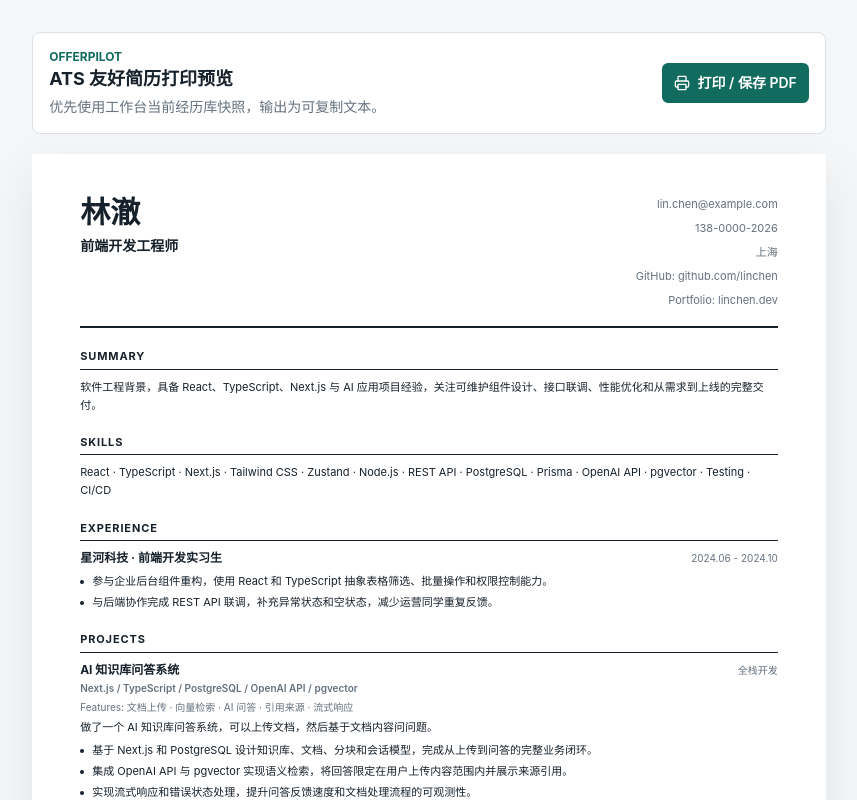
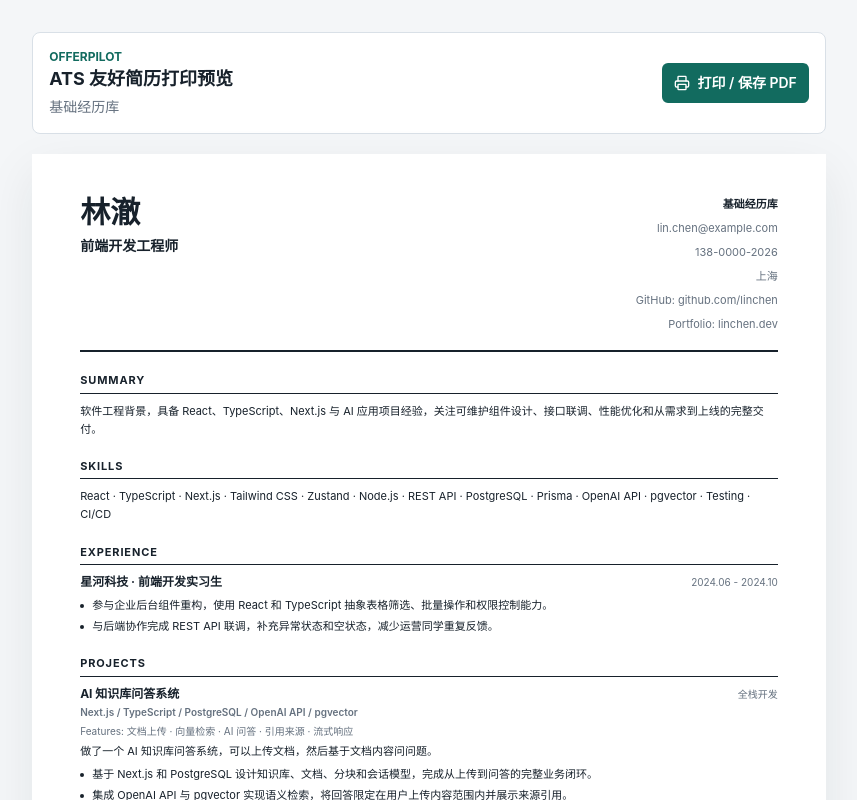
Before and after one commit to xinghe118/offerpilot, a Next.js app: page /resume/print in a window 1280 px wide. Shown: the top 800 px of the page, without its empty margins (211-1068 px from the left). Built offline with nearby package versions, Linux system fonts and the light colour scheme.

Commit message:
feat: preview tailored resume versions

```diff
--- a/components/offer-pilot-workspace.tsx
+++ b/components/offer-pilot-workspace.tsx
@@ -306,7 +306,26 @@ export function OfferPilotWorkspace() {
   }
 
   function preparePrintProfile() {
-    window.localStorage.setItem("offerpilot.printProfile", JSON.stringify(profile));
+    window.localStorage.setItem(
+      "offerpilot.printProfile",
+      JSON.stringify({
+        profile,
+        sourceLabel: "基础经历库",
+      }),
+    );
+  }
+
+  function prepareVersionPrint(version: ResumeVersion) {
+    window.localStorage.setItem(
+      "offerpilot.printProfile",
+      JSON.stringify({
+        profile: version.content,
+        sourceLabel: version.name,
+        targetCompany: version.targetCompany,
+        targetRole: version.targetRole,
+        matchScore: version.matchScore.total,
+      }),
+    );
   }
 
   async function testAiConnection() {
@@ -905,6 +924,16 @@ export function OfferPilotWorkspace() {
                             </Pill>
                           </div>
                           <p className="mt-3 text-sm leading-6 text-muted">{version.content.summary}</p>
+                          <div className="mt-3 flex flex-wrap gap-2">
+                            <a
+                              className="inline-flex h-9 items-center rounded-md border border-line bg-white px-3 text-xs font-semibold text-ink transition hover:border-accent"
+                              href="/resume/print"
+                              onClick={() => prepareVersionPrint(version)}
+                              target="_blank"
+                            >
+                              预览打印
+                            </a>
+                          </div>
                         </div>
                       ))
                     ) : (
--- a/components/resume-print-page-client.tsx
+++ b/components/resume-print-page-client.tsx
@@ -6,26 +6,54 @@ import { seedProfile } from "@/lib/domain/seed-data";
 import type { UserProfile } from "@/lib/domain/types";
 import { ResumePrintView } from "@/components/resume-print-view";
 
-function loadPrintProfile() {
+type PrintSnapshot = {
+  profile: UserProfile;
+  sourceLabel: string;
+  targetCompany?: string;
+  targetRole?: string;
+  matchScore?: number;
+};
+
+const fallbackSnapshot: PrintSnapshot = {
+  profile: seedProfile,
+  sourceLabel: "基础经历库",
+};
+
+function loadPrintSnapshot() {
   try {
     const raw = window.localStorage.getItem("offerpilot.printProfile");
     if (!raw) {
-      return seedProfile;
+      return fallbackSnapshot;
     }
+    const parsed = JSON.parse(raw) as Partial<PrintSnapshot> | Partial<UserProfile>;
+    if ("profile" in parsed && parsed.profile) {
+      return {
+        ...fallbackSnapshot,
+        ...parsed,
+        profile: {
+          ...seedProfile,
+          ...parsed.profile,
+        },
+      };
+    }
+
     return {
-      ...seedProfile,
-      ...(JSON.parse(raw) as Partial<UserProfile>),
+      ...fallbackSnapshot,
+      profile: {
+        ...seedProfile,
+        ...(parsed as Partial<UserProfile>),
+      },
     };
   } catch {
-    return seedProfile;
+    return fallbackSnapshot;
   }
 }
 
 export function ResumePrintPageClient() {
-  const [profile, setProfile] = useState<UserProfile>(seedProfile);
+  const [snapshot, setSnapshot] = useState<PrintSnapshot>(fallbackSnapshot);
 
   useEffect(() => {
-    setProfile(loadPrintProfile());
+    setSnapshot(loadPrintSnapshot());
   }, []);
 
   return (
@@ -34,14 +62,24 @@ export function ResumePrintPageClient() {
         <div>
           <p className="text-xs font-bold uppercase tracking-0 text-accent">OfferPilot</p>
           <h1 className="text-lg font-bold text-ink">ATS 友好简历打印预览</h1>
-          <p className="mt-1 text-sm text-muted">优先使用工作台当前经历库快照，输出为可复制文本。</p>
+          <p className="mt-1 text-sm text-muted">
+            {snapshot.sourceLabel}
+            {snapshot.targetCompany ? ` · ${snapshot.targetCompany} ${snapshot.targetRole ?? ""}` : ""}
+            {typeof snapshot.matchScore === "number" ? ` · 匹配 ${snapshot.matchScore}` : ""}
+          </p>
         </div>
         <button className="inline-flex h-10 items-center gap-2 rounded-md bg-accent px-3 text-sm font-semibold text-white" onClick={() => window.print()}>
           <Printer size={16} />
           打印 / 保存 PDF
         </button>
       </div>
-      <ResumePrintView profile={profile} />
+      <ResumePrintView
+        matchScore={snapshot.matchScore}
+        profile={snapshot.profile}
+        sourceLabel={snapshot.sourceLabel}
+        targetCompany={snapshot.targetCompany}
+        targetRole={snapshot.targetRole}
+      />
     </main>
   );
 }
--- a/components/resume-print-view.tsx
+++ b/components/resume-print-view.tsx
@@ -34,7 +34,19 @@ function InlineList({ items }: { items: string[] }) {
   return <p className="text-[11px] leading-[1.65] text-ink">{items.join(" · ")}</p>;
 }
 
-export function ResumePrintView({ profile }: { profile: UserProfile }) {
+export function ResumePrintView({
+  profile,
+  sourceLabel,
+  targetCompany,
+  targetRole,
+  matchScore,
+}: {
+  profile: UserProfile;
+  sourceLabel?: string;
+  targetCompany?: string;
+  targetRole?: string;
+  matchScore?: number;
+}) {
   const primaryProjects = profile.projects.slice(0, 4);
 
   return (
@@ -46,6 +58,14 @@ export function ResumePrintView({ profile }: { profile: UserProfile }) {
             <p className="mt-1 text-sm font-semibold text-ink">{profile.targetRole}</p>
           </div>
           <div className="space-y-1 text-right text-[11px] leading-5 text-muted">
+            {sourceLabel ? <p className="font-semibold text-ink">{sourceLabel}</p> : null}
+            {targetCompany ? (
+              <p>
+                {targetCompany}
+                {targetRole ? ` · ${targetRole}` : ""}
+              </p>
+            ) : null}
+            {typeof matchScore === "number" ? <p>Match Score: {matchScore}</p> : null}
             {[profile.email, profile.phone, profile.location].filter(Boolean).map((item) => (
               <p key={item}>{item}</p>
             ))}
```
Also changed, not shown: 2 other files (tests, documents, lock files or other folders).
